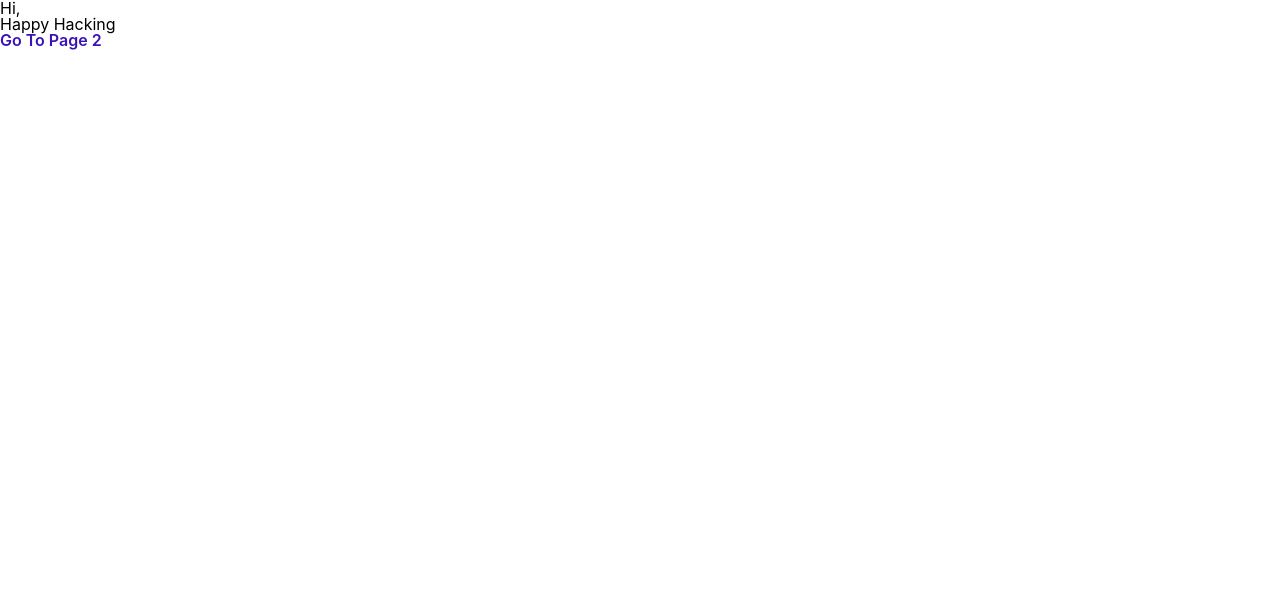
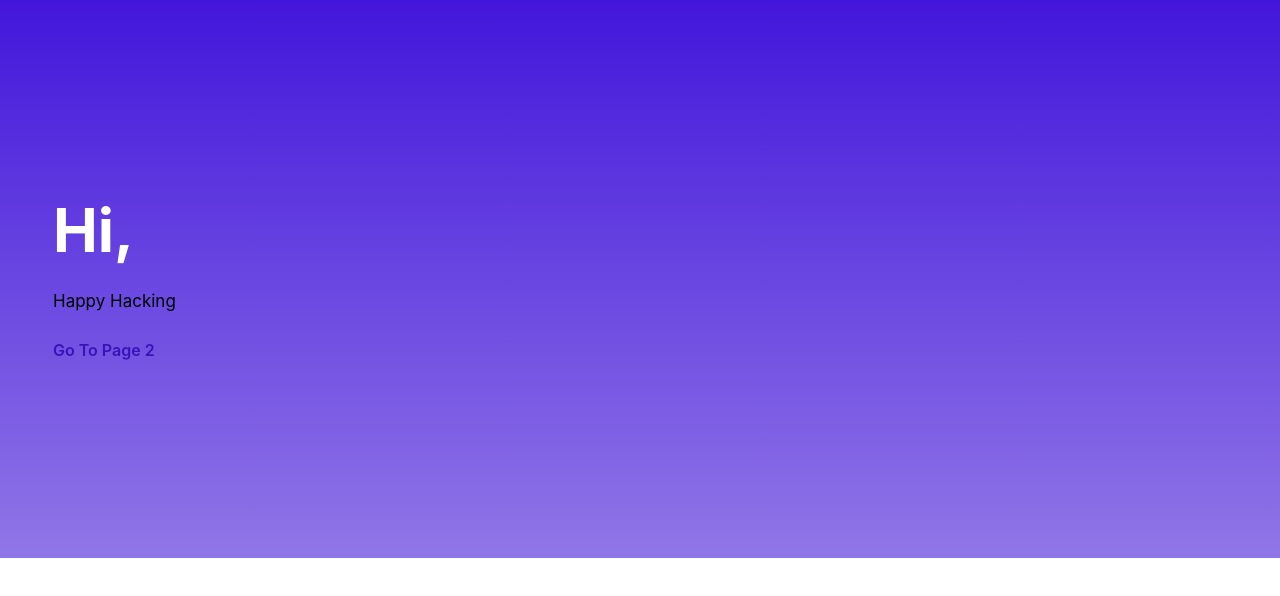
Before and after one commit to sergiovalbuena/myportafolioweb, a Gatsby site: page / in a window 1280 px wide. Built offline with nearby package versions, Linux system fonts and the light colour scheme; Gatsby itself is replaced by a stand-in of ours.

Commit message:
styled componend added and basic HeroSection created

```diff
--- a/package.json
+++ b/package.json
@@ -17,7 +17,8 @@
     "prop-types": "^15.8.1",
     "react": "^17.0.1",
     "react-dom": "^17.0.1",
-    "react-helmet": "^6.1.0"
+    "react-helmet": "^6.1.0",
+    "styled-components": "^5.3.5"
   },
   "devDependencies": {
     "prettier": "^2.6.2"
--- /dev/null
+++ b/src/components/sections/HeroSection.js
@@ -0,0 +1,46 @@
+import React from "react"
+import { Link } from "gatsby"
+import styled from "styled-components"
+
+
+function HeroSection() {
+  return (
+    <Wrapper>
+          <ContentWrapper>
+              <TextWrapper>
+        <Title>Hi,</Title>
+        <Description>Happy Hacking</Description>
+                  <Link to="/page-2">Go To Page 2</Link>
+                  </TextWrapper>
+      </ContentWrapper>
+    </Wrapper>
+  )
+}
+
+export default HeroSection
+
+
+const Wrapper = styled.div`
+    background: linear-gradient(180deg, #4316db 0%, #9076e7 100%);
+`
+
+const ContentWrapper = styled.div`
+    max-width: 1234px;
+    margin: 0 auto;
+    padding: 200px 30px;
+`
+const TextWrapper = styled.div`
+    max-width:360px;
+    display: grid ;
+    gap: 30px ;
+`
+
+const Title = styled.h1`
+    font-weight:bold ;
+    font-size:60px;
+    color: white;
+`
+const Description = styled.h1`
+    font-size: 17px;
+    line-height: 130%;
+`
--- a/src/pages/index.js
+++ b/src/pages/index.js
@@ -1,21 +1,16 @@
-import { Link } from "gatsby"
 import * as React from "react"
+
 
 
 import Layout from "../components/layout/layout"
 import Seo from "../components/layout/seo"
+import HeroSection from "../components/sections/HeroSection"
 
 
 const IndexPage = () => (
   <Layout>
-    <Seo title="Home"/>
-    <div>
-      <h1>
-        Hi,
-      </h1>
-      <p>Happy Hacking</p>
-    </div>
-    <Link to = "/page-2">Go To Page 2</Link>
+    <Seo title="Home" />
+    <HeroSection/>
   </Layout>
 )
 
```
Also changed, not shown: 1 other file.
